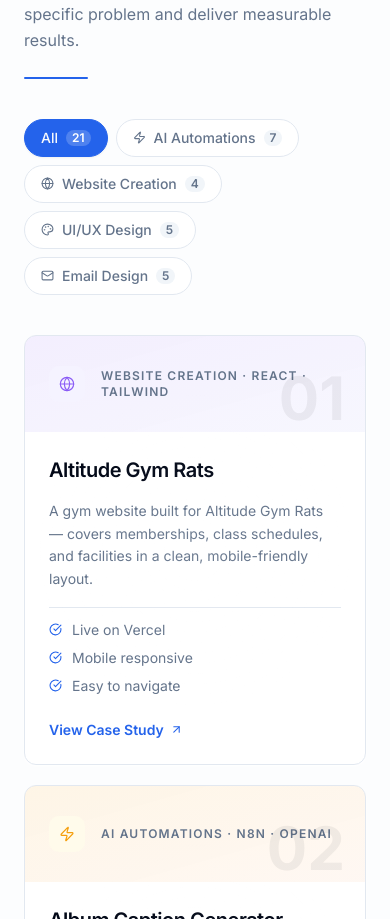
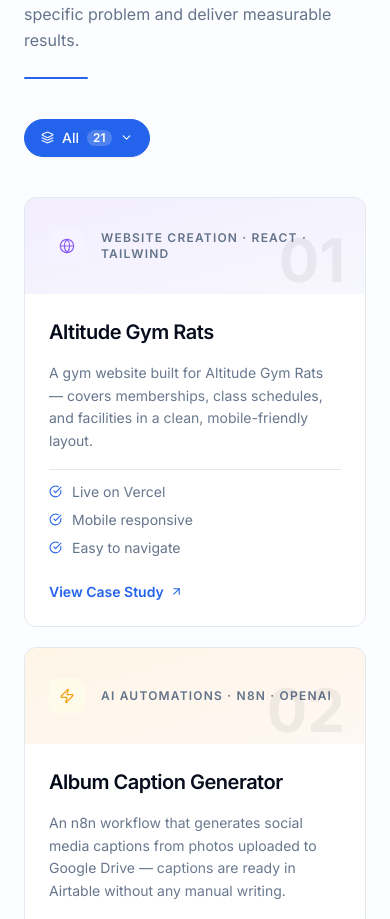
Before and after one commit to alesonpro/portfolio-2026, a React (Vite) app: page / in a window 390 px wide. Shown: the part 3603-4522 px from the top of the page. Built offline with nearby package versions, Linux system fonts and the light colour scheme.

Commit message:
fixed not scrolling projects in selected works, fixed navigation in selected projects in mobile view

```diff
--- a/src/App.tsx
+++ b/src/App.tsx
@@ -30,9 +30,17 @@ export default function App() {
       rafId = requestAnimationFrame(raf)
     }
     rafId = requestAnimationFrame(raf)
+
+    const stop = () => lenis.stop()
+    const start = () => lenis.start()
+    window.addEventListener('lenis:stop', stop)
+    window.addEventListener('lenis:start', start)
+
     return () => {
       cancelAnimationFrame(rafId)
       lenis.destroy()
+      window.removeEventListener('lenis:stop', stop)
+      window.removeEventListener('lenis:start', start)
     }
   }, [])
 
--- a/src/components/CaseStudyModal.tsx
+++ b/src/components/CaseStudyModal.tsx
@@ -42,14 +42,19 @@ export default function CaseStudyModal({ project, onClose }: Props) {
     return () => document.removeEventListener('keydown', handler)
   }, [onClose])
 
-  // Prevent body scroll when open
+  // Prevent body scroll when open (also pause Lenis)
   useEffect(() => {
     if (project) {
       document.body.style.overflow = 'hidden'
+      window.dispatchEvent(new Event('lenis:stop'))
     } else {
       document.body.style.overflow = ''
+      window.dispatchEvent(new Event('lenis:start'))
     }
-    return () => { document.body.style.overflow = '' }
+    return () => {
+      document.body.style.overflow = ''
+      window.dispatchEvent(new Event('lenis:start'))
+    }
   }, [project])
 
   // Reset lightbox when drawer closes or project changes
@@ -114,7 +119,7 @@ export default function CaseStudyModal({ project, onClose }: Props) {
             </div>
 
             {/* Scrollable content */}
-            <div className="flex-1 overflow-y-auto p-6 flex flex-col gap-6">
+            <div className="flex-1 overflow-y-auto overscroll-contain p-6 flex flex-col gap-6" data-lenis-prevent>
 
               {/* Preview — iframe for websites, image for everything else */}
               {project.link ? (
@@ -140,7 +145,7 @@ export default function CaseStudyModal({ project, onClose }: Props) {
                     className="self-start inline-flex items-center gap-1.5 text-xs font-semibold text-muted-foreground hover:text-accent transition-colors group"
                   >
                     <Maximize2 size={11} strokeWidth={2} />
-                    View Full Design
+                    {project.category.startsWith('AI Automations') ? 'View Automation' : 'View Full Design'}
                   </button>
                 </div>
               ) : null}
--- a/src/components/ImageLightbox.tsx
+++ b/src/components/ImageLightbox.tsx
@@ -15,8 +15,15 @@ export default function ImageLightbox({ src, alt, open, onClose }: Props) {
       if (e.key === 'Escape') onClose()
     }
     document.addEventListener('keydown', handler)
-    return () => document.removeEventListener('keydown', handler)
-  }, [onClose])
+
+    const preventBodyScroll = (e: TouchEvent) => e.preventDefault()
+    if (open) document.body.addEventListener('touchmove', preventBodyScroll, { passive: false })
+
+    return () => {
+      document.removeEventListener('keydown', handler)
+      document.body.removeEventListener('touchmove', preventBodyScroll)
+    }
+  }, [onClose, open])
 
   return (
     <AnimatePresence>
@@ -27,8 +34,10 @@ export default function ImageLightbox({ src, alt, open, onClose }: Props) {
           animate={{ opacity: 1 }}
           exit={{ opacity: 0 }}
           transition={{ duration: 0.2 }}
-          className="fixed inset-0 z-[60] bg-black/90 overflow-y-auto"
+          className="fixed inset-0 z-[60] bg-black/90 overflow-y-auto overscroll-contain"
           onClick={onClose}
+          onTouchMove={(e) => e.stopPropagation()}
+          data-lenis-prevent
         >
           {/* Close button */}
           <button
--- a/src/components/Work.tsx
+++ b/src/components/Work.tsx
@@ -1,6 +1,6 @@
-import { useState } from 'react'
+import { useState, useRef, useEffect } from 'react'
 import { motion, AnimatePresence } from 'framer-motion'
-import { ArrowUpRight, CheckCircle, Zap, Globe, Palette, Mail } from 'lucide-react'
+import { ArrowUpRight, CheckCircle, Zap, Globe, Palette, Mail, Layers, ChevronDown, Check } from 'lucide-react'
 import FadeIn from './FadeIn'
 import TiltCard from './TiltCard'
 import { cn } from '@/lib/utils'
@@ -11,7 +11,7 @@ import CaseStudyModal from './CaseStudyModal'
 type Category = 'All' | 'AI Automations' | 'Website Creation' | 'UI/UX Design' | 'Email Design'
 
 const filters: { label: Category; icon: React.ElementType }[] = [
-  { label: 'All',             icon: Zap     },
+  { label: 'All',             icon: Layers  },
   { label: 'AI Automations',  icon: Zap     },
   { label: 'Website Creation',icon: Globe   },
   { label: 'UI/UX Design',    icon: Palette },
@@ -499,6 +499,18 @@ export default function Work() {
   const [active, setActive] = useState<Category>('All')
   const [showAll, setShowAll] = useState(false)
   const [selectedProject, setSelectedProject] = useState<typeof projects[number] | null>(null)
+  const [dropdownOpen, setDropdownOpen] = useState(false)
+  const dropdownRef = useRef<HTMLDivElement>(null)
+
+  useEffect(() => {
+    const handler = (e: MouseEvent) => {
+      if (dropdownRef.current && !dropdownRef.current.contains(e.target as Node)) {
+        setDropdownOpen(false)
+      }
+    }
+    document.addEventListener('mousedown', handler)
+    return () => document.removeEventListener('mousedown', handler)
+  }, [])
 
   const filtered = active === 'All'
     ? projects
@@ -543,16 +555,74 @@ export default function Work() {
           />
         </div>
 
-        {/* ── Filter tabs — stagger in from left ── */}
+        {/* ── Filter — dropdown on mobile, pills on desktop ── */}
+
+        {/* Mobile: compact dropdown */}
+        {(() => {
+          const ActiveIcon = filters.find(f => f.label === active)!.icon
+          const activeCount = active === 'All' ? projects.length : projects.filter(p => p.filter === active).length
+          return (
+            <div className="relative sm:hidden mb-10" ref={dropdownRef}>
+              <button
+                onClick={() => setDropdownOpen(o => !o)}
+                className="inline-flex items-center gap-2 rounded-full px-4 py-2 text-sm font-medium border bg-accent text-accent-foreground border-accent shadow-sm"
+              >
+                <ActiveIcon size={13} strokeWidth={2} className="shrink-0" />
+                {active}
+                <span className="text-xs rounded-full px-1.5 py-0.5 font-semibold leading-none bg-white/20 text-white">
+                  {activeCount}
+                </span>
+                <ChevronDown size={13} strokeWidth={2} className={cn('shrink-0 transition-transform duration-200', dropdownOpen && 'rotate-180')} />
+              </button>
+
+              <AnimatePresence>
+                {dropdownOpen && (
+                  <motion.div
+                    initial={{ opacity: 0, y: -8, scale: 0.97 }}
+                    animate={{ opacity: 1, y: 0, scale: 1 }}
+                    exit={{ opacity: 0, y: -8, scale: 0.97 }}
+                    transition={{ duration: 0.18, ease: [0.22, 1, 0.36, 1] }}
+                    className="absolute top-full left-0 mt-2 w-56 rounded-xl border border-border bg-background shadow-xl z-10 overflow-hidden py-1"
+                  >
+                    {filters.map(({ label, icon: Icon }) => {
+                      const isActive = active === label
+                      const count = label === 'All' ? projects.length : projects.filter(p => p.filter === label).length
+                      return (
+                        <button
+                          key={label}
+                          onClick={() => { handleFilterChange(label); setDropdownOpen(false) }}
+                          className={cn(
+                            'w-full flex items-center gap-3 px-4 py-2.5 text-sm font-medium transition-colors',
+                            isActive ? 'text-accent bg-accent/5' : 'text-muted-foreground hover:text-foreground hover:bg-muted/50'
+                          )}
+                        >
+                          <Icon size={13} strokeWidth={2} className="shrink-0" />
+                          <span className="flex-1 text-left">{label}</span>
+                          <span className={cn('text-xs rounded-full px-1.5 py-0.5 font-semibold leading-none', isActive ? 'bg-accent/15 text-accent' : 'bg-muted text-muted-foreground')}>
+                            {count}
+                          </span>
+                          {isActive && <Check size={12} strokeWidth={2.5} className="shrink-0 text-accent" />}
+                        </button>
+                      )
+                    })}
+                  </motion.div>
+                )}
+              </AnimatePresence>
+            </div>
+          )
+        })()}
+
+        {/* Desktop: pill strip */}
         <motion.div
           variants={pillStagger}
           initial="hidden"
           whileInView="visible"
           viewport={viewport}
-          className="flex flex-wrap gap-2 mb-10"
+          className="hidden sm:flex flex-wrap gap-2 mb-10"
         >
           {filters.map(({ label, icon: Icon }) => {
             const isActive = active === label
+            const count = label === 'All' ? projects.length : projects.filter((p) => p.filter === label).length
             return (
               <motion.div key={label} variants={slideUpSmall}>
                 <button
@@ -564,23 +634,10 @@ export default function Work() {
                       : 'bg-background text-muted-foreground border-border hover:border-accent/40 hover:text-foreground hover:bg-accent/5',
                   )}
                 >
-                  {/* Only show icon for non-All tabs, since All reuses the Zap icon */}
-                  {label !== 'All' && (
                   <Icon size={13} strokeWidth={2} className="shrink-0" />
-                  )}
                   {label}
-                  {/* Count badge */}
-                  <span
-                    className={cn(
-                      'text-xs rounded-full px-1.5 py-0.5 font-semibold leading-none',
-                      isActive
-                        ? 'bg-white/20 text-white'
-                        : 'bg-muted text-muted-foreground',
-                    )}
-                  >
-                    {label === 'All'
-                      ? projects.length
-                      : projects.filter((p) => p.filter === label).length}
+                  <span className={cn('text-xs rounded-full px-1.5 py-0.5 font-semibold leading-none', isActive ? 'bg-white/20 text-white' : 'bg-muted text-muted-foreground')}>
+                    {count}
                   </span>
                 </button>
               </motion.div>
```
Lines whose indentation alone changed are shown as unchanged.
